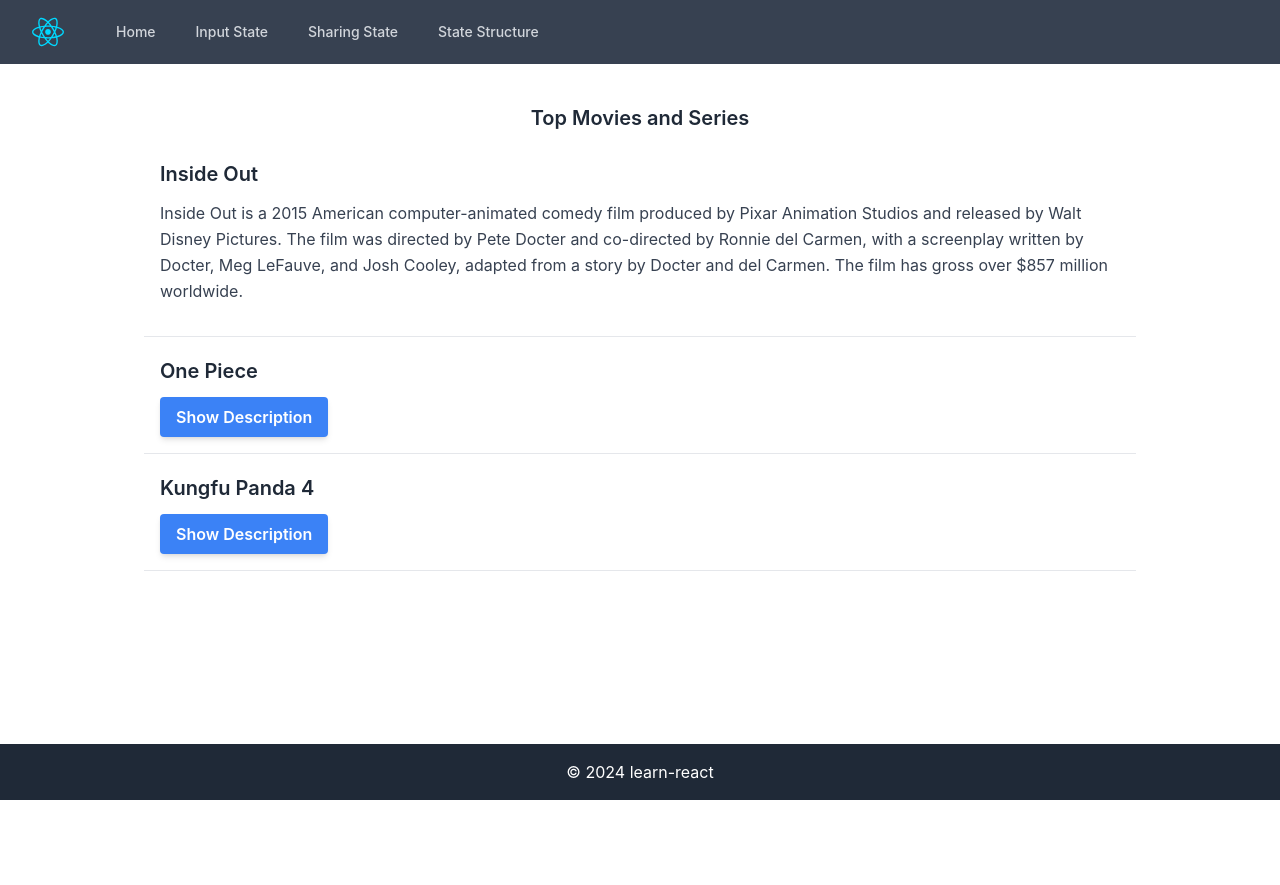
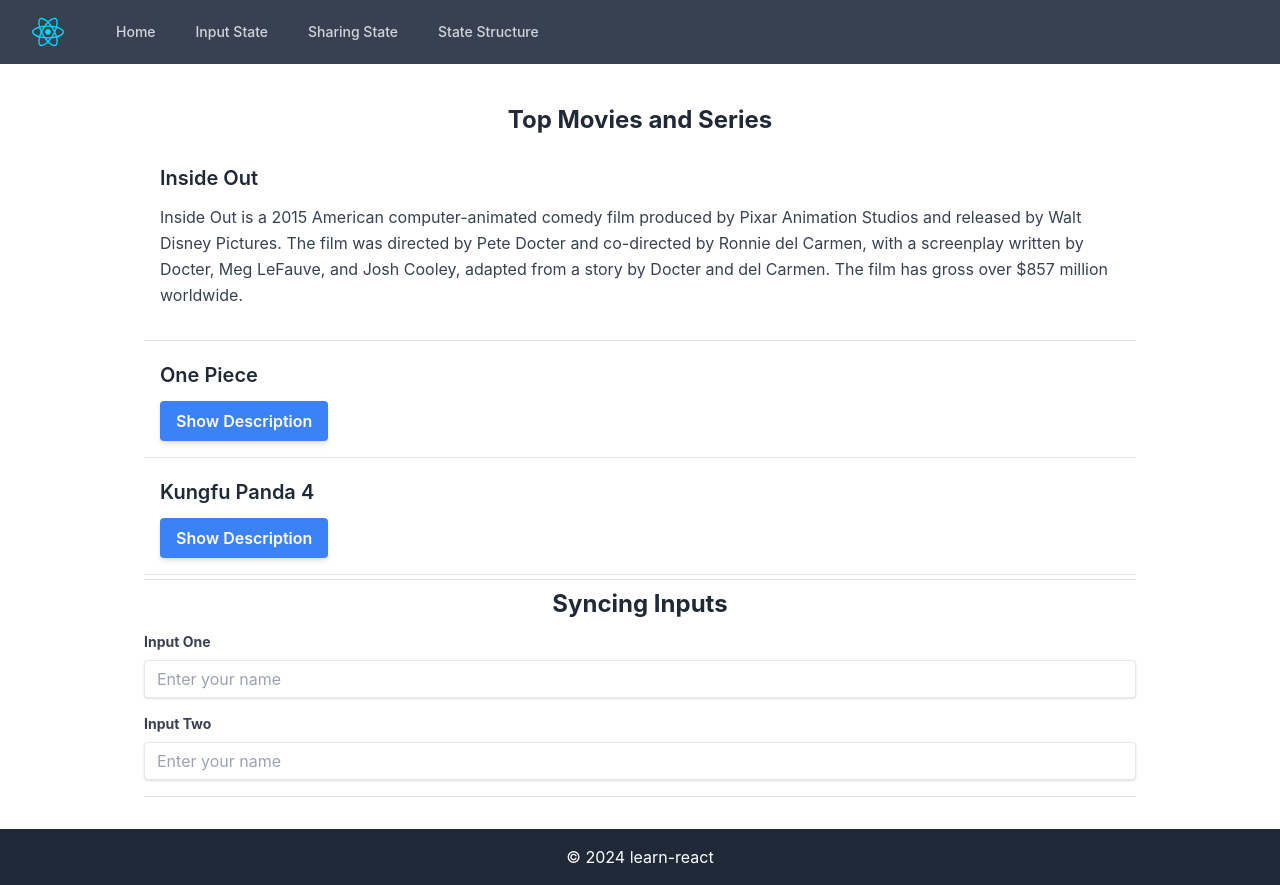
Before and after one commit to DLSiem/learn-react, a React (Vite) app in the folder learn/: page /sharing-state in a window 1280 px wide. Before the commit the page ends 800 px from the top, so only its background shows below. Built offline with nearby package versions, Linux system fonts and the light colour scheme.

Commit message:
add syncing input

```diff
--- a/learn/src/pages/SharingState.jsx
+++ b/learn/src/pages/SharingState.jsx
@@ -2,9 +2,13 @@
 
 const SharingState = () => {
   const [activeIndex, setActiveIndex] = useState(0);
+  const [text, setText] = useState("");
+  const handleTextChange = (e) => {
+    setText(e.target.value);
+  };
   return (
     <div className="container mx-auto px-4 py-8 max-w-screen-lg">
-      <h1 className="text-xl text-center mt-2 font-semibold text-gray-800 mb-3">
+      <h1 className="text-2xl text-center mt-2 font-bold text-gray-800 mb-3">
         Top Movies and Series
       </h1>
       <Panel
@@ -48,6 +52,15 @@
           become the Spiritual Leader of the Valley of Peace.
         </p>
       </Panel>
+      <hr />
+      <div>
+        <h2 className="text-2xl text-center mt-2 font-bold text-gray-800 mb-3  ">
+          Syncing Inputs
+        </h2>
+        <Input title="Input One" value={text} onChange={handleTextChange} />
+        <Input title={"Input Two"} value={text} onChange={handleTextChange} />
+      </div>
+      <hr />
     </div>
   );
 };
@@ -71,3 +84,20 @@
     </div>
   );
 };
+
+const Input = ({ title, value, onChange }) => {
+  return (
+    <div className="mb-4">
+      <label className="block text-gray-700 text-sm font-bold mb-2">
+        {title}{" "}
+      </label>
+      <input
+        value={value}
+        onChange={onChange}
+        type="text"
+        className="shadow appearance-none border rounded w-full py-2 px-3 text-gray-700 leading-tight focus:outline-none focus:shadow-outline"
+        placeholder="Enter your name"
+      />
+    </div>
+  );
+};
```
